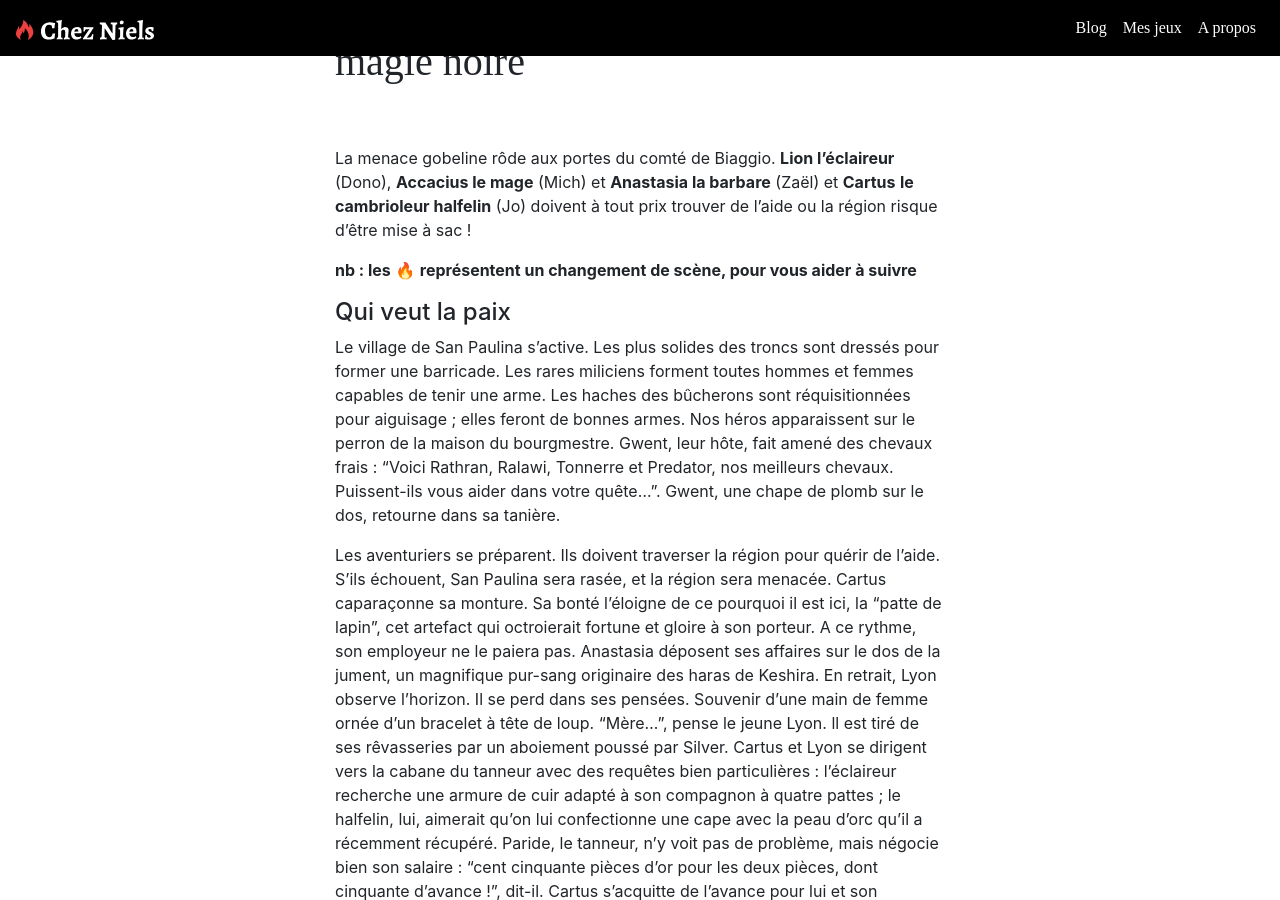
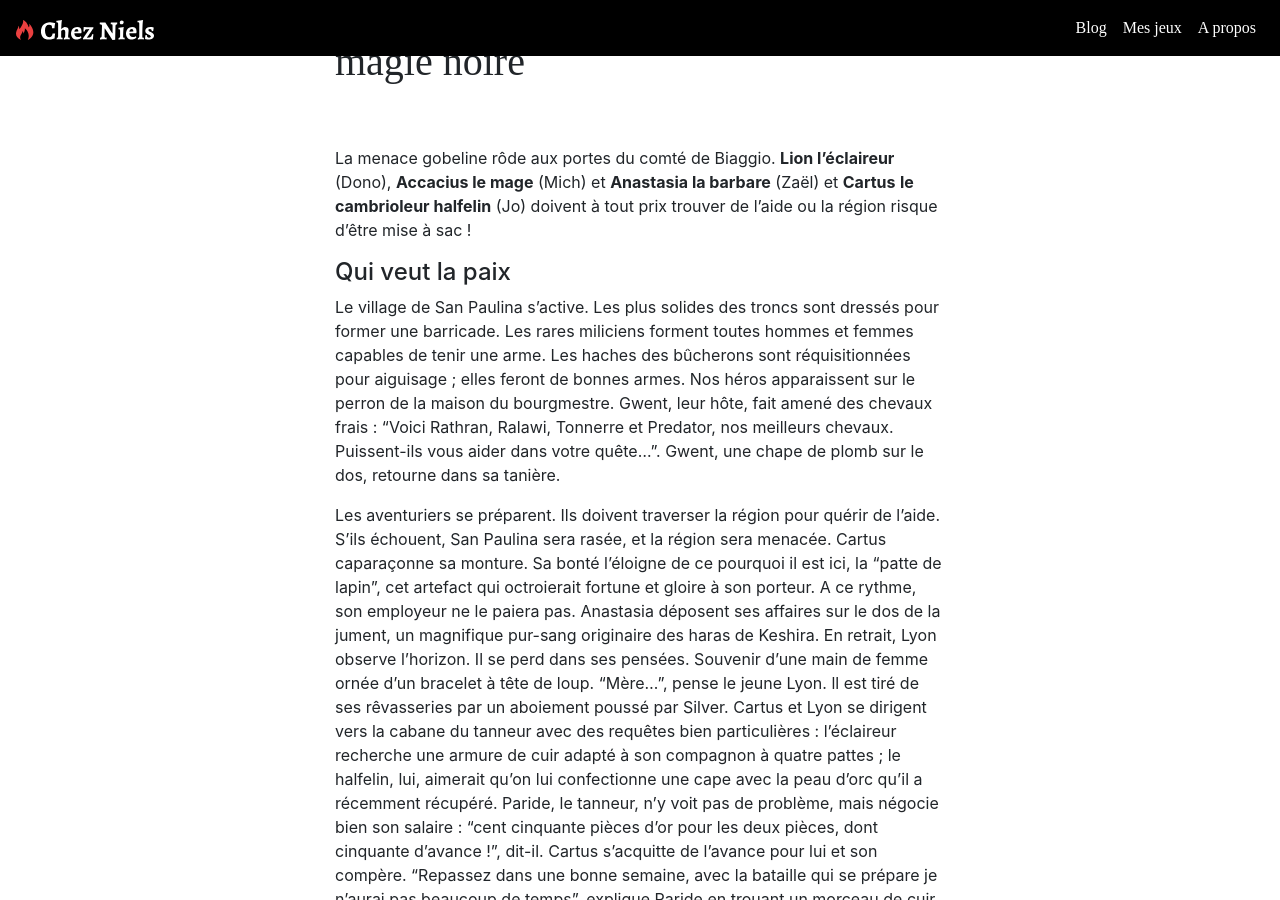
Before and after one commit to NielsSarys/nielssarys.github.io, a Jekyll site: the page built from _posts/2020-03-03-dungeon-world-b-8-agrumes-et-magie-noire.md, in a window 1280 px wide and 900 px high, scrolled down 354 px. Built offline with Jekyll 4.4.1, drawn with Linux system fonts in a browser that asks for light colours; nearby versions of some CDN libraries; some web fonts are replaced.

Commit message:
Update from Forestry.io Niels Sarys updated _posts/2020-03-03-dungeon-world-b-8-agrumes-et-magie-noire.md

```diff
--- a/_posts/2020-03-03-dungeon-world-b-8-agrumes-et-magie-noire.md
+++ b/_posts/2020-03-03-dungeon-world-b-8-agrumes-et-magie-noire.md
@@ -12,8 +12,6 @@ tags:
 
 ---
 La menace gobeline rôde aux portes du comté de Biaggio.  **Lion l’éclaireur** (Dono), **Accacius le mage** (Mich) et **Anastasia la barbare** (Zaël) et **Cartus** **le cambrioleur halfelin** (Jo) doivent à tout prix trouver de l'aide ou la région risque d'être mise à sac !
-
-**nb : les** 🔥 **représentent un changement de scène, pour vous aider à suivre**
 
 ## Qui veut la paix
 
```
